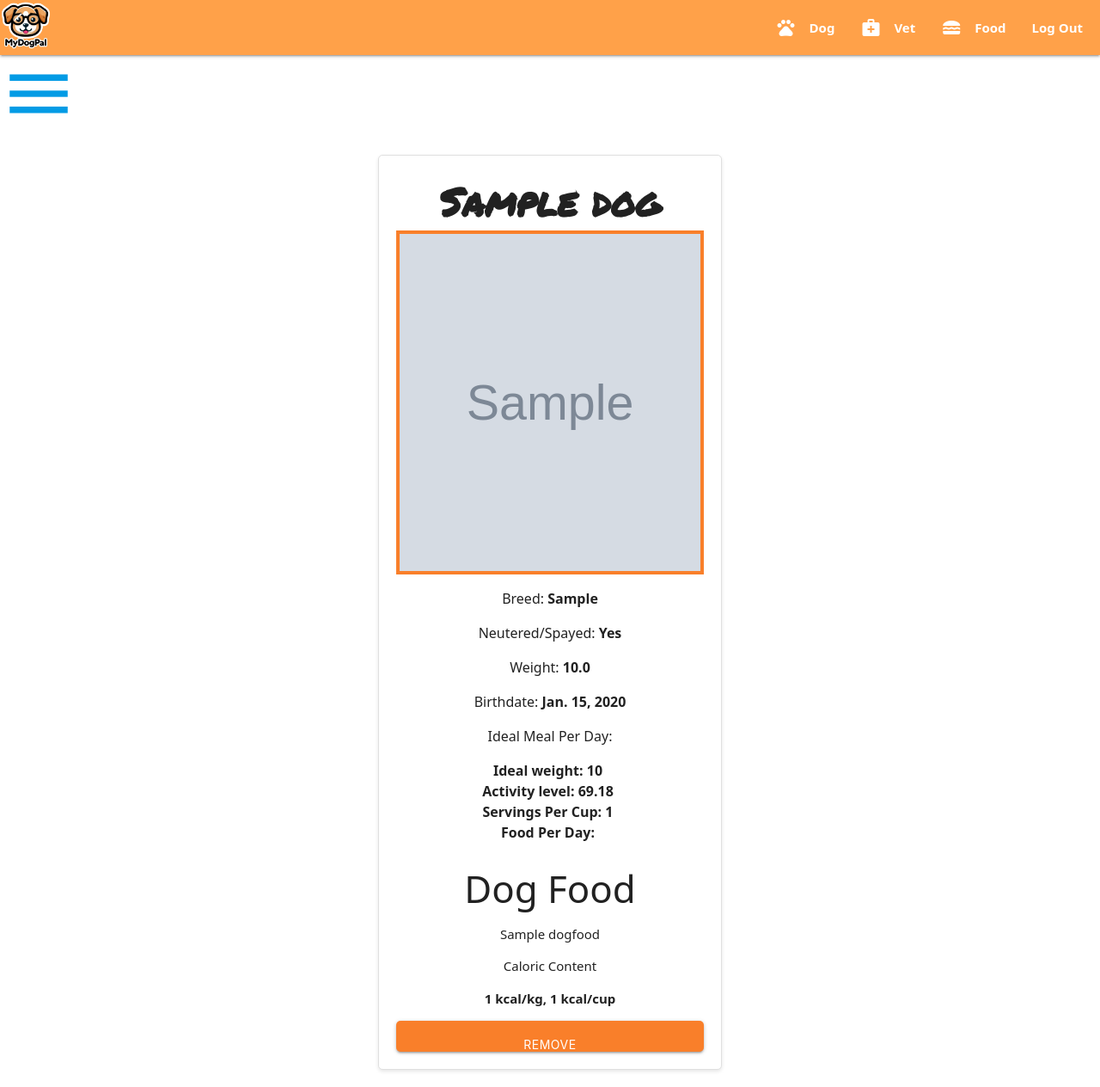
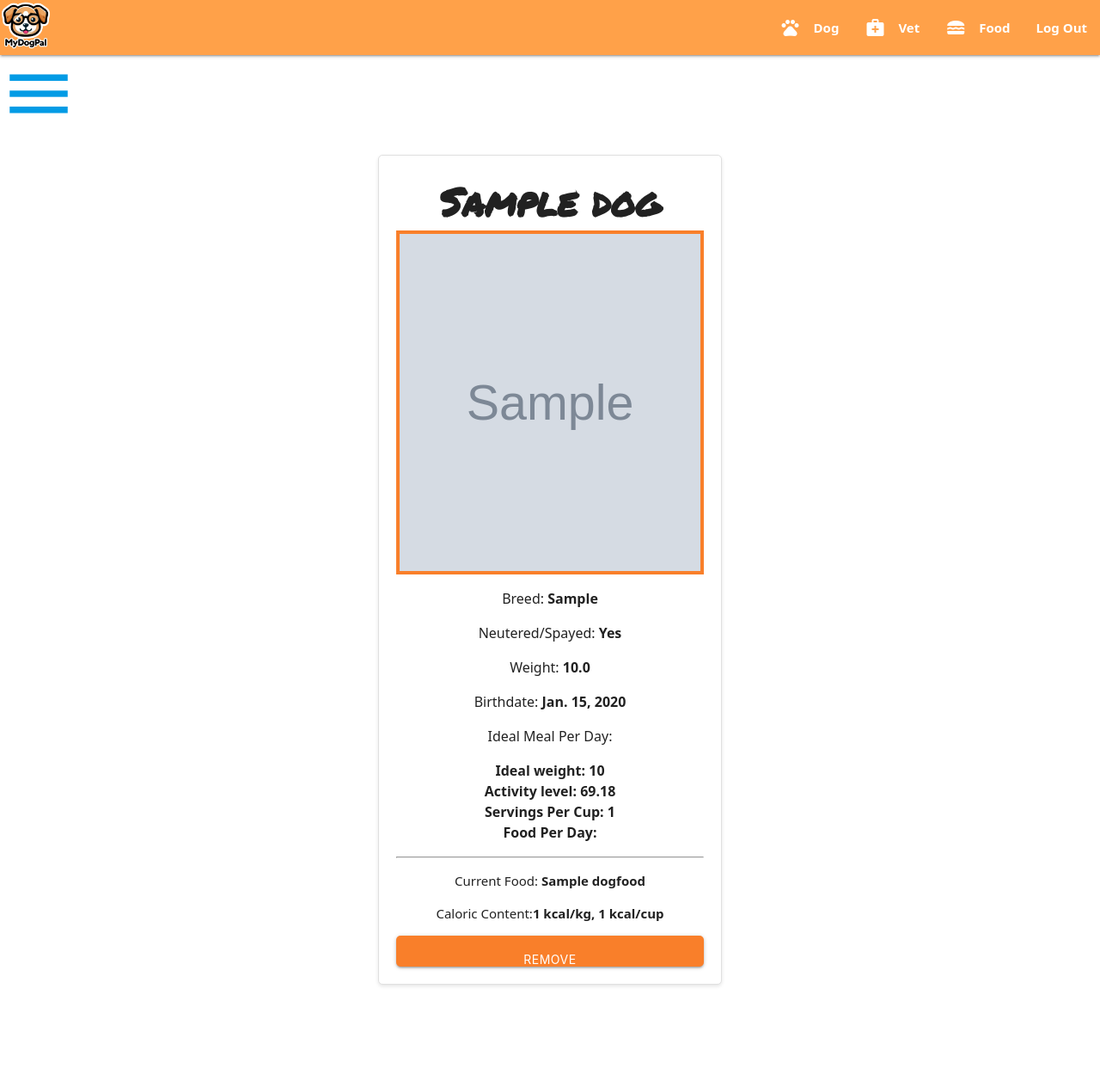
Before and after one commit to avang02/my_dog_pal, a Django app: page /dogs/1/ in a window 1280 px wide. Shown: the whole page at 86% size. After the commit the page ends 1147 px from the top, so only its background shows below. Run offline with Django 5.2, Linux system fonts and the light colour scheme; a user stored in the database is signed in; tables that the repository leaves empty hold one stand-in row (values such as "Sample post"); grey boxes marked "Sample" are stand-in pictures; some libraries are stand-ins or nearby versions; some web fonts are replaced.

Commit message:
adjusting sidebar added icon

```diff
--- a/main_app/static/css/style.css
+++ b/main_app/static/css/style.css
@@ -333,6 +333,13 @@
     width: 200px !important;
 }
 
+sidenav li.a:hover {
+    background-color: #f97f2a;
+    color: white;
+}
+
+
+
 .permanent-marker-regular{
     font-size: 3rem;
 }
@@ -360,46 +367,3 @@
 h1.flow-text.white-text{
     font-size: 4rem;
 }
-=======
-.permanent-marker-regular{
-    font-size: 3rem;
-}
-
-.calendar {
-    width: 98%;
-    margin: auto;
-    font-size: 13px;
-  }
-
-  .calendar tr, .calendar td {
-    border: 1px solid black;
-  }
-
-  .calendar th {
-    padding: 10px;
-    text-align: center;
-    font-size: 18px;
-  }
-
-  .calendar td {
-    width: 200px;
-    height: 150px;
-    padding: 20px 0px 0px 5px;
-  }
-
-  .month {
-    font-size: 25px;
-  }
-
-  .date {
-    font-size: 16px;
-  }
-
-  ul {
-    height: 100%;
-    padding: 0px 5px 0px 20px;
-  }
-
-  a {
-    color: #17a2b8;
-  }
--- a/main_app/templates/dogs/detail.html
+++ b/main_app/templates/dogs/detail.html
@@ -3,21 +3,18 @@
 {% load static %}
 
 
-<ul id="slide-out" class="sidenav" width="400px">
+<ul id="slide-out" class="sidenav" width="00px">
     <li><div>
         <img src="{% static 'images/DogTools.png' %}" width="200px">
     </div></li>
-    <li><a class="subheader">Subheader</a></li>
-    <li><a href="#!"><i class="material-icons">cloud</i>First Link With Icon</a></li>
-    <li><a href="#!">Second Link</a></li>
+    <li><a href="#!"><i class="material-icons left">lunch_dining</i>Dog Food</a></li>
+    <li><a href="#!"><i class="material-icons left">calculate</i>Calculator</a></li>
+    <li><a href="#!"><i class="material-icons left">sync_alt</i>Transition</a></li>
+    <li><a href="#!"><i class="material-icons left">add_a_photo</i>Add A Photo</a></li>
+    <li><a href="#!"><i class="material-icons">collections</i>Gallery</a></li>
     <li><div class="divider"></div></li>
-    <li><a class="subheader">Subheader</a></li>
-    <li><a class="waves-effect" href="#!">Third Link With Waves</a></li>
-    <li><div class="divider"></div></li>
-    <li><a class="subheader"><i class="material-icons">settings_applications</i>Settings</a></li>
-    <li><div class="divider"></div></li>
-    <li><a href="{% url 'dogs_update' dog.id %}">Edit</a></li>
-    <li><a href="{% url 'dogs_delete' dog.id %}">Delete</a></li>
+    <li><a href="{% url 'dogs_update' dog.id %}"><i class="material-icons">edit</i>Edit</a></li>
+    <li><a href="{% url 'dogs_delete' dog.id %}"><i class="material-icons">delete_forever</i>Delete</a></li>
   </ul>
   <a href="#" data-target="slide-out" class="sidenav-trigger"><i class="large material-icons">menu</i></a>
 
@@ -51,13 +48,12 @@
         </div>
     </div>
     <div></div>
-    <h3>Dog Food</h3>
     <div>
         {% if dog.dogfood.count %}
         {% for food in dog.dogfood.all %}
-        <p><strong>{{ food.name }}</strong></p>
-        <p><strong>Caloric Content</strong></p>
-        <p>{{ food.gramperserving }} kcal/kg, {{ food.kcalperserving }} kcal/cup</p>
+        <hr>
+        <p><strong>Current Food: </strong>{{ food.name }}</p>
+        <p><strong>Caloric Content:</strong>{{ food.gramperserving }} kcal/kg, {{ food.kcalperserving }} kcal/cup</p>
         <p><strong>{{ food.current_food }}</strong></p>
         <p><strong>{{ food.new_food }}</strong></p>
         <form action="{% url 'unassoc_dogfood' dog.id food.id %}">
@@ -180,6 +176,11 @@
     .content-container {
         margin-top: 20px;
     }
+
+    sidenav a:hover {
+        background-color: #f97f2a;
+         color: white;
+    }
 </style>
 
 <script src="https://code.jquery.com/jquery-3.6.0.min.js"></script>
```
Also changed, not shown: main_app/templates/base.html (+10 -9 lines).
